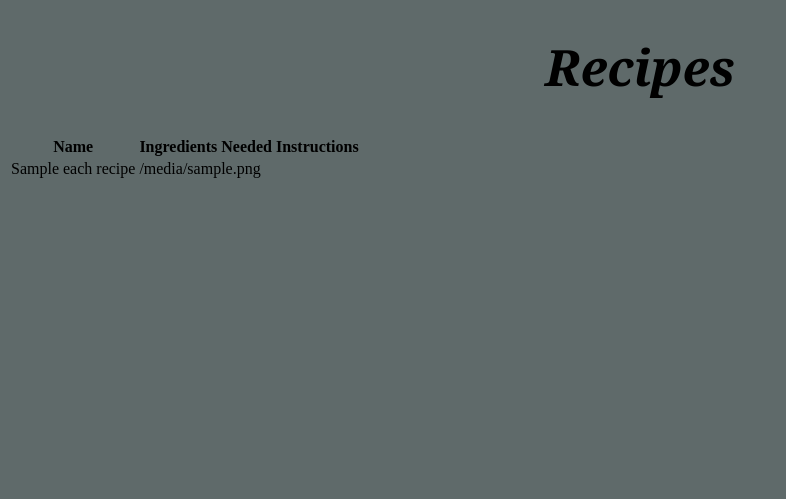
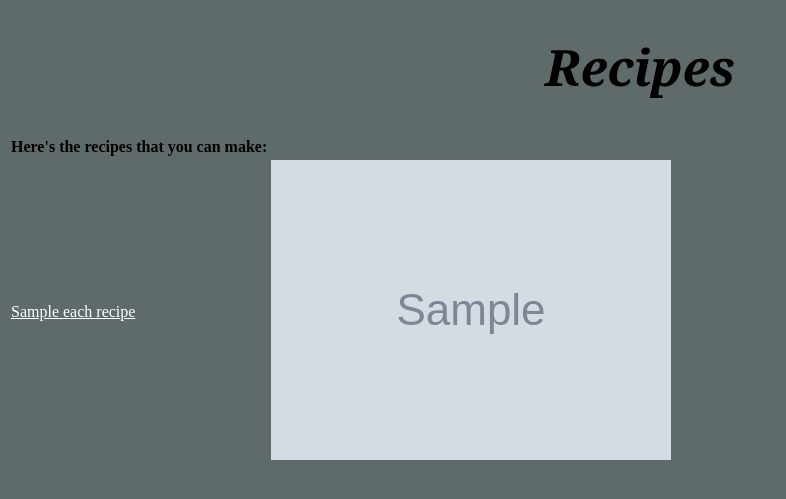
Before and after one commit to nickdep217/My_Fridges, a Python web app: template Templates/recipepage.html in a window 1280 px wide; the page is wider, and only the part inside the window is pictured. Shown: the part 87-586 px from the top of that part, without its empty margins (0-786 px from the left). Run offline with Jinja, Linux system fonts and the light colour scheme; the template is opened without the code that fills it: most values are stand-ins (such as "Sample title", 1, 10 or a date in 2020); grey boxes marked "Sample" are stand-in pictures.

Commit message:
linked recipe and individual recipe page

```diff
--- a/Templates/recipepage.html
+++ b/Templates/recipepage.html
@@ -34,14 +34,14 @@
 
 <table>
   <tr>
-    <th>Name</th>
-    <th>Ingredients Needed</th>
-    <th>Instructions</th>
+    <th>Here's the recipes that you can make:</th>
+    <!-- <th>Ingredients Needed</th>
+    <th>Instructions</th> -->
   </tr>
   {% for each_recipe in recipes_list %}
   <tr>
-    <td>{{each_recipe["name"]}}</td>
-    <td>{{each_recipe["image_url"]}}</td>
+    <td><a href="/individual_recipe_page">{{each_recipe["name"]}}</a></td>
+    <td><img src="{{each_recipe['image_url']}}"></td>
   </tr>
   {% endfor %}
 </table>
```
Also changed, not shown: Templates/individual_recipe.html (+6 -1 lines).
